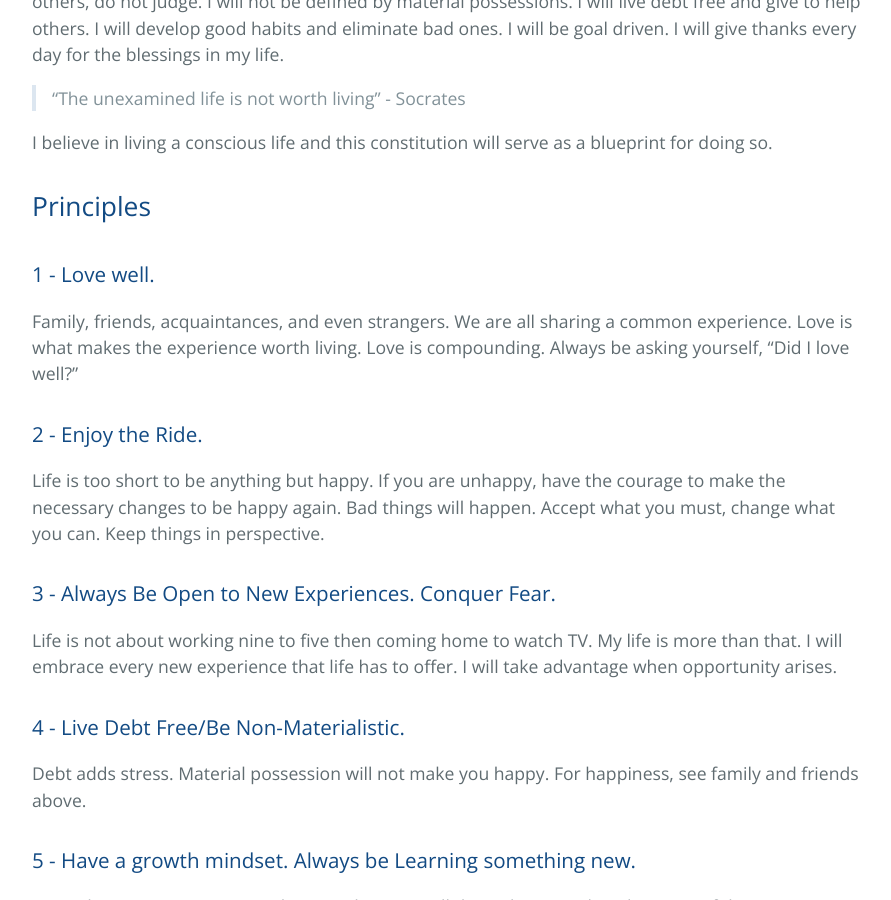
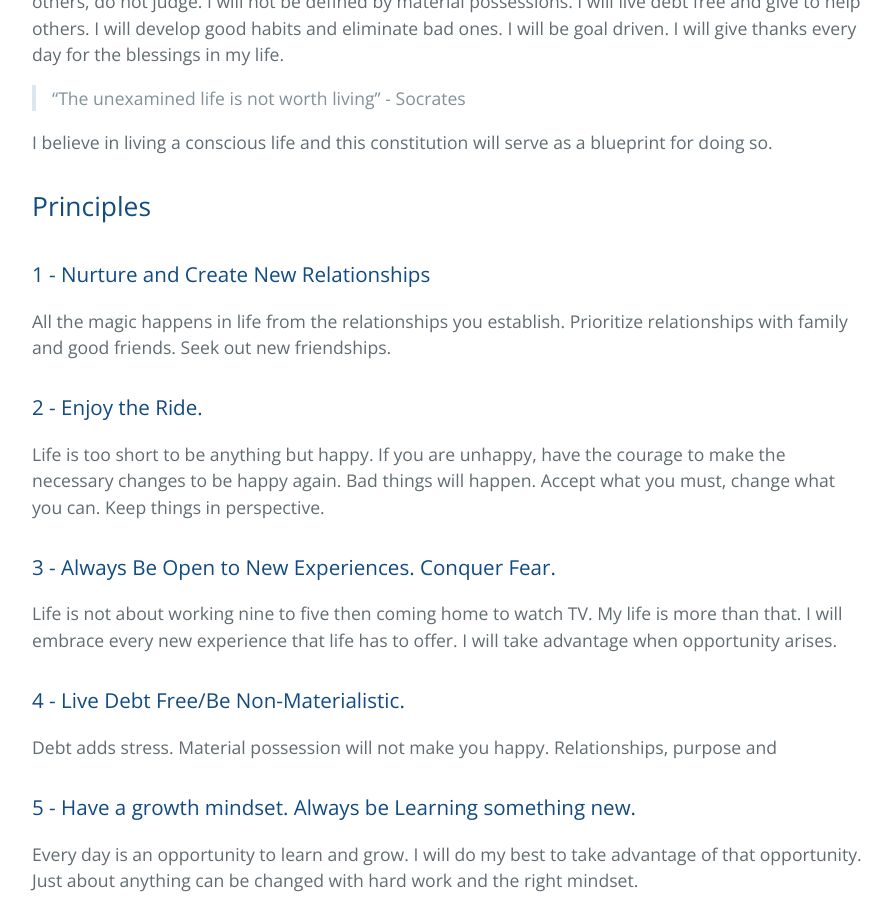
Before and after one commit to jonmbake/jonbake.com, a Jekyll site: the page built from personal_constitution.md, in a window 1280 px wide and 900 px high, scrolled down 841 px. Shown: the whole window, without its empty margins (192-1083 px from the left). Built offline with Jekyll 4.4.1, drawn with Linux system fonts in a browser that asks for light colours; some of the changed text lies outside the part shown.

Commit message:
Personal Constituion

```diff
--- a/personal_constitution.md
+++ b/personal_constitution.md
@@ -17,9 +17,9 @@ I believe in living a conscious life and this constitution will serve as a bluep
 
 ## Principles
 
-### 1 - Love well.
+### 1 - Nurture and Create New Relationships
 
-Family, friends, acquaintances, and even strangers. We are all sharing a common experience. Love is what makes the experience worth living. Love is compounding. Always be asking yourself, "Did I love well?"
+All the magic happens in life from the relationships you establish. Prioritize relationships with family and good friends. Seek out new friendships.
 
 ### 2 - Enjoy the Ride.
 
@@ -34,8 +34,7 @@ will embrace every new experience that life has to offer. I will take advantage
 
 ### 4 - Live Debt Free/Be Non-Materialistic.
 
-Debt adds stress. Material possession will not make you happy. For happiness, see family and friends
-above.
+Debt adds stress. Material possession will not make you happy. Relationships, purpose and
 
 ### 5 - Have a growth mindset. Always be Learning something new.
 
@@ -75,3 +74,7 @@ Enjoy Life!
 ### 12 - Work Hard - Sweat - Finish Each Day Exhausted
 
 Everyday you should give 100% of yourself physically and mentally.
+
+### 13 - Love well.
+
+Family, friends, acquaintances, and even strangers. We are all sharing a common experience. Love is what makes the experience worth living. Love is compounding. Always be asking yourself, "Did I love well?"
```
